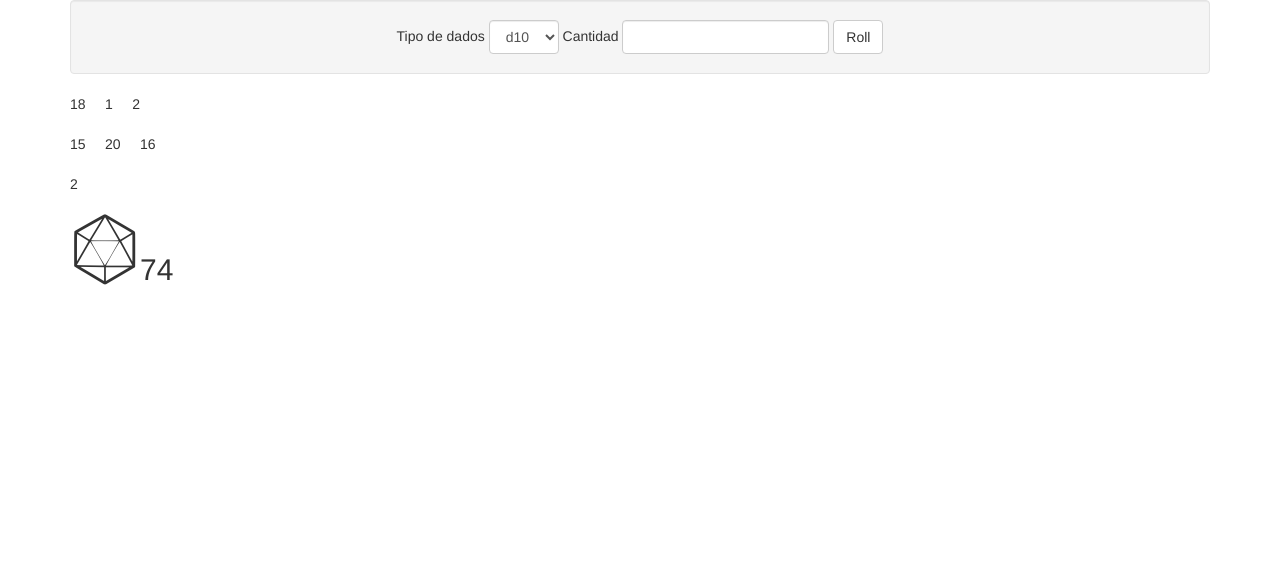
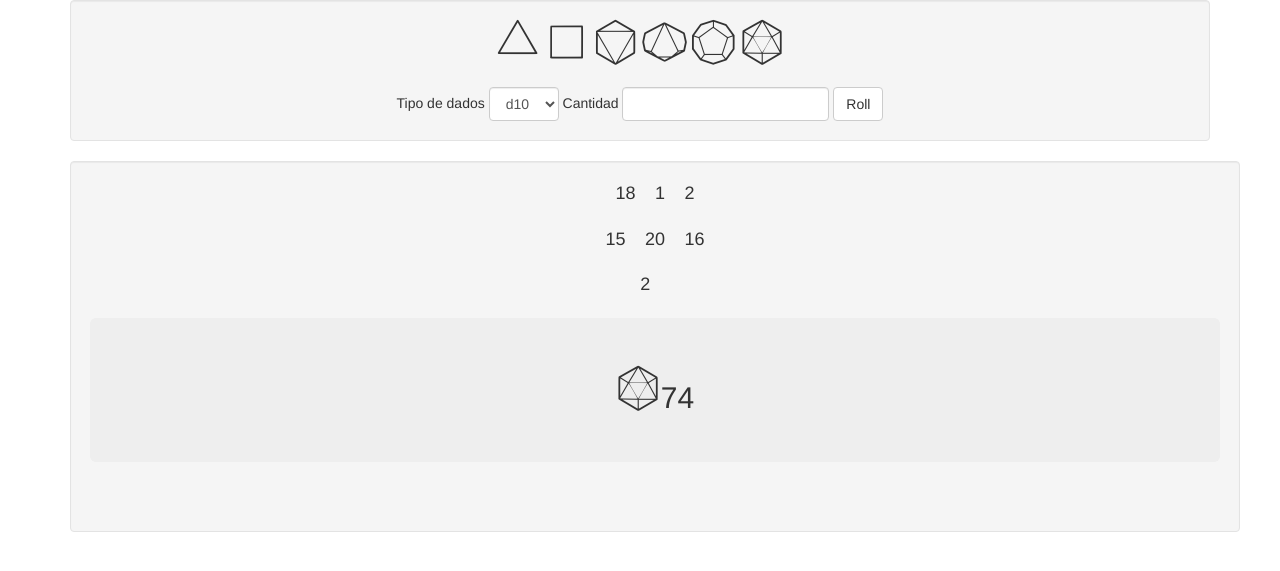
Before and after one commit to PirateRolePlayingGame/DiceRollerDevice, a PHP site: page / in a window 1280 px wide. Shown: the top 571 px of the page. Run offline with PHP 8.4, Linux system fonts and the light colour scheme; data comes from the database, SQL or seed files in the repository; some libraries are stand-ins or nearby versions; some web fonts are replaced.

Commit message:
Version beta 1.0

```diff
--- a/actualizar.php
+++ b/actualizar.php
@@ -70,16 +70,17 @@ else
 	$cant = $result2['cantidad'];
 	$tipo = $result2['tipoDados'];
 	$sum = 0;
+	echo '<div class="text-center container well">';
 	for($i=0;$i<$cant;$i++)
 	{
 		$sum += $result[$i]["roll"];
 		if(($i+1) % 3 == 0)
 		{
-			echo $result[$i]["roll"] . "<br> <br>";
+			echo '<font size="4">' . $result[$i]["roll"] . '</font>' . "<br> <br>";
 		}
 		else
 		{
-			echo $result[$i]["roll"] . "&nbsp &nbsp &nbsp";
+			echo '<font size="4">' . $result[$i]["roll"] . '</font>' . "&nbsp &nbsp &nbsp";
 		}
 	}
 
@@ -104,9 +105,10 @@ else
 			$tipo = '<span class="big-dice icon-Dice-d20-Opaque"></span>';
 			break;
 	}
-	echo "<h2>" . $tipo . $sum . "</h2><br>";
 
+	echo '<h2 class="jumbotron">' . $tipo . $sum . "</h2><br>";
 
+	echo '</div>';
 
 }
 ?>
--- a/index.php
+++ b/index.php
@@ -10,6 +10,12 @@
 <body>
 <div class="container">
 	<div class="well text-center">
+		<span class="big-dice icon-Dice-d4-Opaque"></span>
+		<span class="big-dice icon-Dice-d6-Opaque"></span>
+		<span class="big-dice icon-Dice-d8-Opaque"></span>
+		<span class="big-dice icon-Dice-d10-Opaque"></span>
+		<span class="big-dice icon-Dice-d12-Opaque"></span>
+		<span class="big-dice icon-Dice-d20-Opaque"></span><br><br>
 		<form class="form-inline" id="forml" action="" onsubmit="return(roleada())" method="POST">
 
 			Tipo de dados  <select class="form-control" id="tipo">
@@ -24,7 +30,9 @@
 			Cantidad  <input class="form-control" type="number" id="cant">
 			<button type="submit" class="btn btn-default">Roll</button>
 		</form>
+
 	</div>
+
 	<span id="show">
 	</span>
 </div>
--- a/styles/DiceIconFont.css
+++ b/styles/DiceIconFont.css
@@ -1,10 +1,10 @@
 @font-face {
     font-family: 'icomoon';
-    src:    url('fonts/icomoon.eot?vn749a');
-    src:    url('fonts/icomoon.eot?vn749a#iefix') format('embedded-opentype'),
-        url('fonts/icomoon.ttf?vn749a') format('truetype'),
-        url('fonts/icomoon.woff?vn749a') format('woff'),
-        url('fonts/icomoon.svg?vn749a#icomoon') format('svg');
+    src:    url('../fonts/icomoon.eot?vn749a');
+    src:    url('../fonts/icomoon.eot?vn749a#iefix') format('embedded-opentype'),
+        url('../fonts/icomoon.ttf?vn749a') format('truetype'),
+        url('../fonts/icomoon.woff?vn749a') format('woff'),
+        url('../fonts/icomoon.svg?vn749a#icomoon') format('svg');
     font-weight: normal;
     font-style: normal;
 }
@@ -44,5 +44,5 @@
 }
 
 .big-dice{
-    font-size: 70px;
+    font-size: 45px;
 }
```
